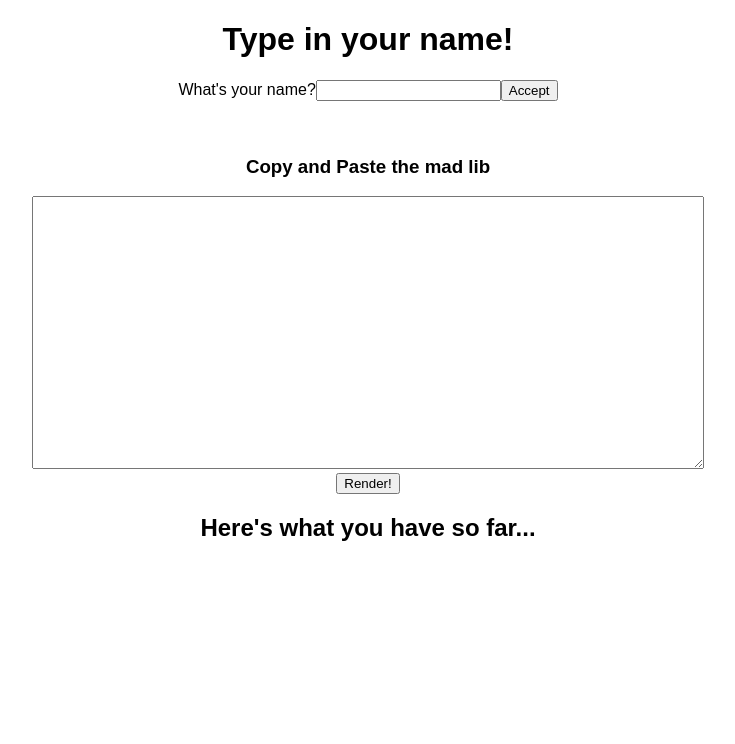
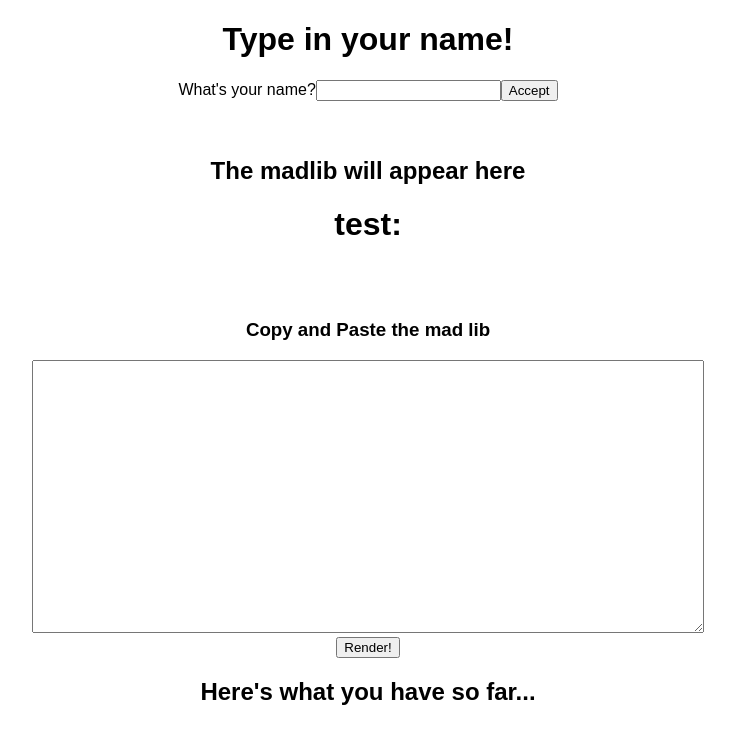
Before and after one commit to RJHendricks22/mad-libs-site, a React (Create React App) app: page / in a window 1280 px wide. Shown: the top 744 px of the page, without its empty margins (272-1007 px from the left). Built offline with nearby package versions, Linux system fonts and the light colour scheme.

Commit message:
Add changes

```diff
--- a/src/App.js
+++ b/src/App.js
@@ -1,5 +1,6 @@
 import React, { Component } from 'react';
 import {WordRender} from './WordRender';
+import {MadLibGenerate} from './MadLibGenerate';
 import logo from './logo.svg';
 import './App.css';
 
@@ -15,6 +16,7 @@ class App extends Component {
     this.nameChange = this.nameChange.bind(this);
     this.madLibInput = this.madLibInput.bind(this);
     this.hideNameInput = this.hideNameInput.bind(this);
+    this.renderMadLib = this.renderMadLib.bind(this);
   };
 
   nameChange(e){
@@ -42,12 +44,14 @@ class App extends Component {
   renderMadLib(e){
     e.preventDefault();
     let wordsArray = document.getElementsByClassName('WordRender');
-    let adjectives = [];
-    for (let x=0;x<wordsArray.length;x++){
-      if (wordsArray[x].value != 0){
-        adjectives.push(wordsArray[x])
-      }
-    };
+    console.log( wordsArray )
+    return wordsArray
+//    let changedWords = [];
+//    for (let x=0;x<wordsArray.length;x++){
+//      if (wordsArray[x].value != 0){
+//        changedWords.push(wordsArray[x])
+//      }
+//    };
 //    renderInputFields(adjectives)
   }
 
@@ -62,11 +66,14 @@ class App extends Component {
 
     let original = {word: ""};
 
+    let madLibStory = {story: [""]};
+
     let renderInputFields = function(inputArray){
       inputArray.map((inputField,i) =>
         <p key={i} >inputField</p>
       )
-    }
+    };
+
     let madLibOutput = this.state.madlib.map( (word,i) =>
         <WordRender key={`word_${i}`} original={word}/>
     );
@@ -79,6 +86,10 @@ class App extends Component {
             <label >What's your name?</label>
             <input name="name" type="text" onChange={this.nameChange}/><button onClick={this.hideNameInput}>Accept</button>
           </div>
+          <br/><br/>
+          <h2>The madlib will appear here</h2>
+          <MadLibGenerate madLibStory={JSON.stringify(this.wordsArray)} />
+          <p>{this.wordsArray}</p>
           <br/><br/>
           <h3>Copy and Paste the mad lib</h3>
           <textarea name="madlibinput" onChange={this.madLibInput}></textarea>
--- /dev/null
+++ b/src/MadLibGenerate.js
@@ -0,0 +1,30 @@
+import React, { Component } from 'react';
+
+export class MadLibGenerate extends Component {
+  constructor(props){
+    super(props);
+  };
+
+
+
+
+  render(){
+    console.log(this.props.story)
+//    let storyText;
+//    if (this.props.story != ""){
+//      let storyText = this.props.story.map(function(obje,i) {
+//        let outputString = "";
+//        return outputString += obje.innerText()
+//      });
+//    } else {
+//      storyText = "test"
+//    }
+////    let renderStory = this.props.story;
+//
+    return(
+    <div>
+      <h1>test: </h1>
+    </div>
+    );
+  }
+};
```
